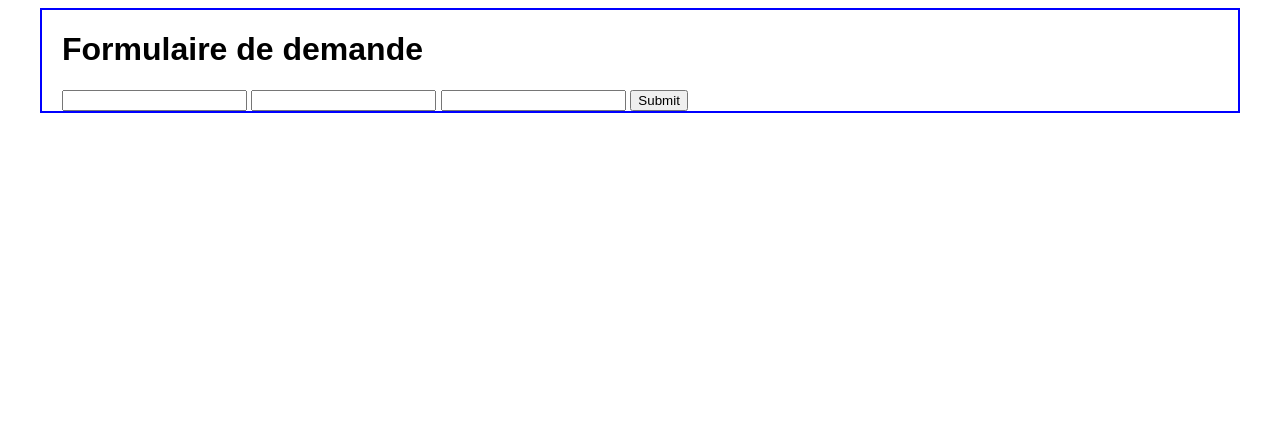
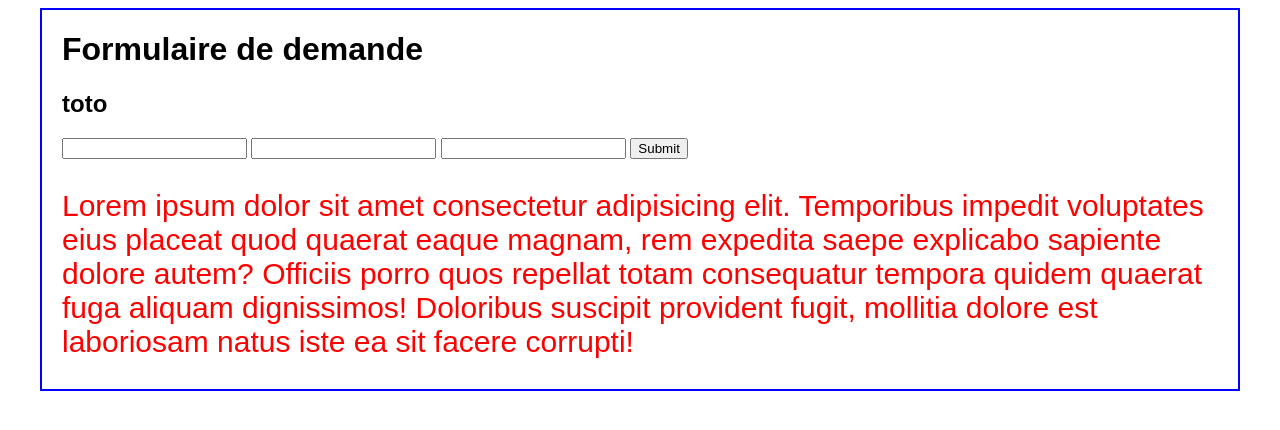
Before and after one commit to webdevproformation/demo-git-oct-2022, a plain HTML site: page index.html in a window 1280 px wide. Drawn offline with Linux system fonts and the light colour scheme.

Commit message:
modification dans les deux fichiers

```diff
--- a/assets/style.css
+++ b/assets/style.css
@@ -10,4 +10,5 @@
 
 p{
     color :red ;
+    font-size: 30px;
 }
--- a/index.html
+++ b/index.html
@@ -10,12 +10,14 @@
 <body>
     <div class="container">
         <h1>Formulaire de demande</h1>
+        <h2>toto</h2>
         <form action="">
             <input type="text">
             <input type="text">
             <input type="text">
             <input type="submit">
         </form>
+        <p>Lorem ipsum dolor sit amet consectetur adipisicing elit. Temporibus impedit voluptates eius placeat quod quaerat eaque magnam, rem expedita saepe explicabo sapiente dolore autem? Officiis porro quos repellat totam consequatur tempora quidem quaerat fuga aliquam dignissimos! Doloribus suscipit provident fugit, mollitia dolore est laboriosam natus iste ea sit facere corrupti!</p>
     </div>
 </body>
 </html>
```
